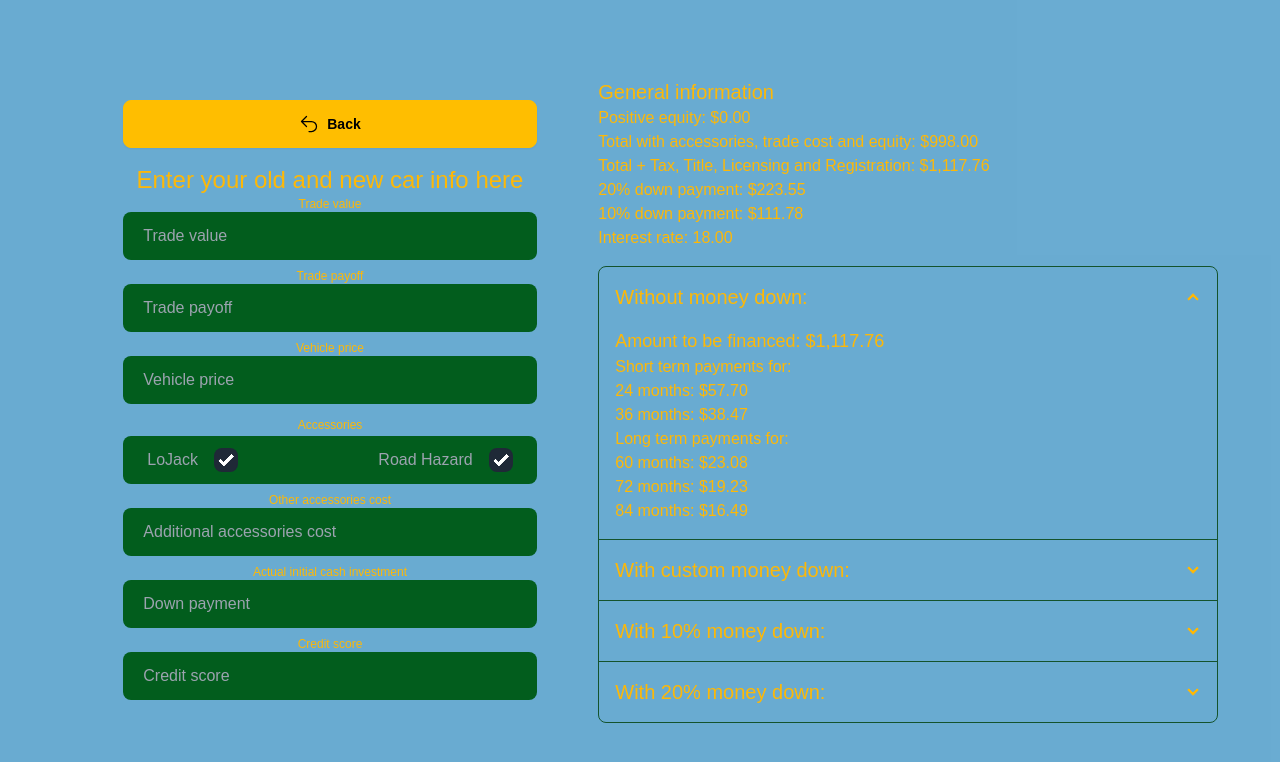
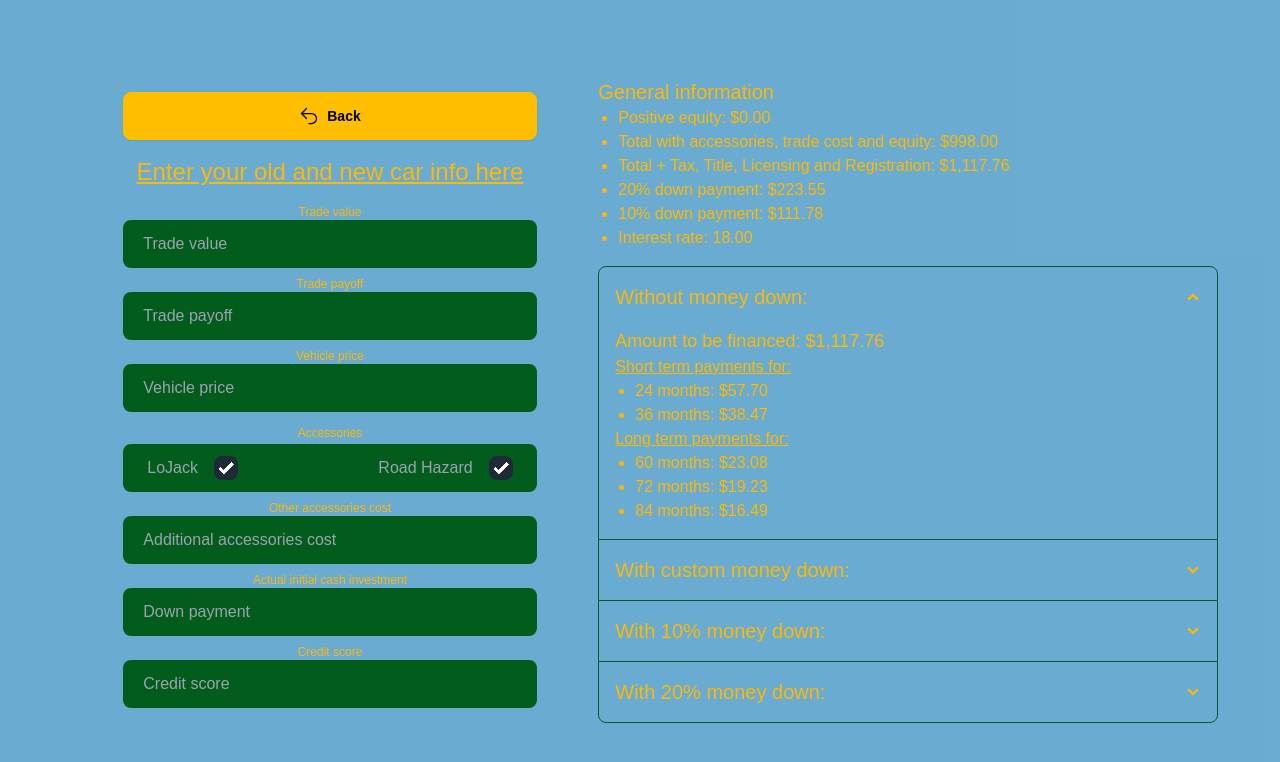
Before and after one commit to Meelenych/loan_calc, a Next.js app: page /calc in a window 1280 px wide. Shown: the top 762 px of the page. Built offline with nearby package versions, Linux system fonts and the light colour scheme.

Commit message:
list styles

```diff
--- a/app/calc/page.jsx
+++ b/app/calc/page.jsx
@@ -145,7 +145,7 @@ const CalcPage = () => {
 					/>
 					Back
 				</Link>
-				<h2 className='col-span-2 text-2xl'>
+				<h2 className='col-span-2 text-2xl mb-4 underline'>
 					Enter your old and new car info here
 				</h2>
 				<form className='grid grid-cols-1 w-full gap-2 min-w-0.5'>
--- a/app/globals.css
+++ b/app/globals.css
@@ -30,3 +30,12 @@ body {
 input {
   outline: none;
 }
+
+h4 {
+  text-decoration: underline;
+}
+
+ul {
+  list-style-type: disc;
+  padding-left: 20px;
+}
```
